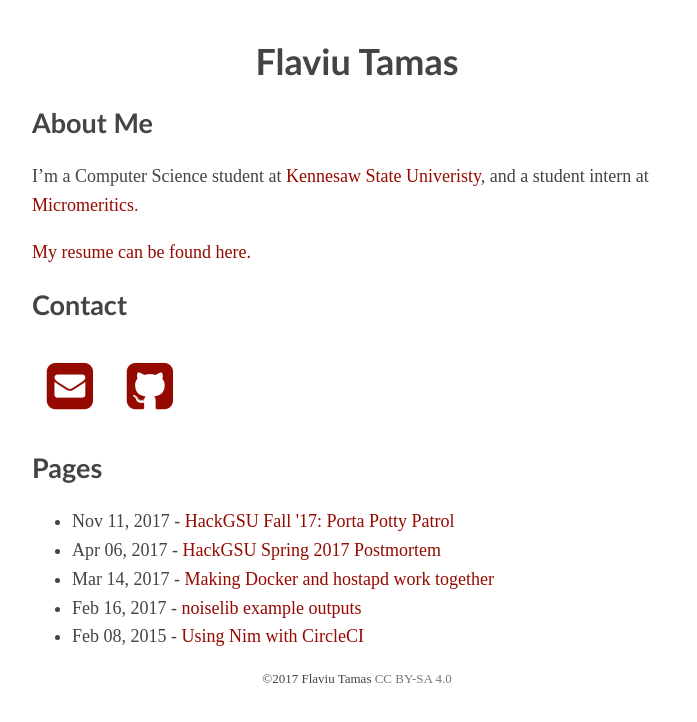
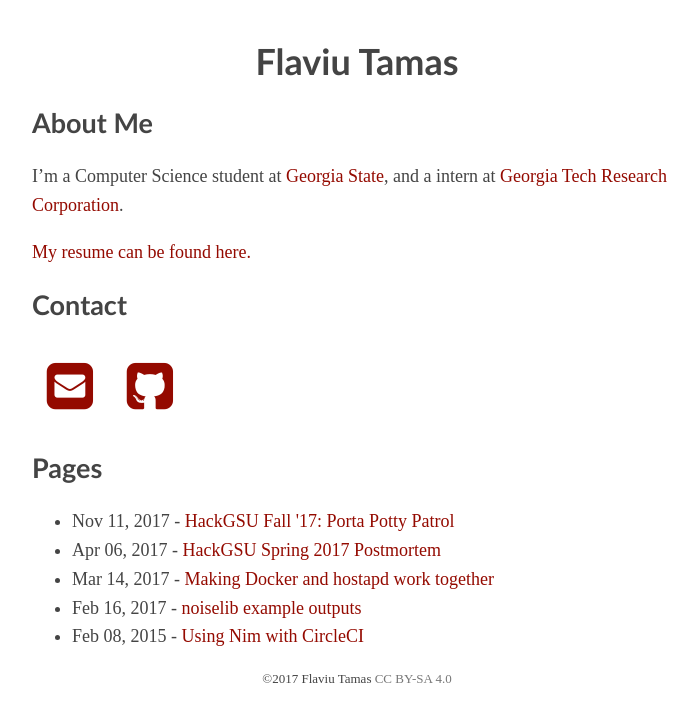
Before and after one commit to flaviut/flaviut.github.io, a Jekyll site: the page built from index.md, in a window 1280 px wide. Shown: the top 722 px of the page, without its empty margins (283-980 px from the left). Built offline with Jekyll 4.4.1, drawn with Linux system fonts in a browser that asks for light colours; some web fonts are replaced.

Commit message:
Update home page

```diff
--- a/index.md
+++ b/index.md
@@ -6,13 +6,16 @@ description: Flaviu Tamas's personal website.
 
 ## About Me
 
-I'm a Computer Science student at [Kennesaw State Univeristy][ksu], and a student intern at [Micromeritics][].
+I'm a Computer Science student at [Georgia State][gsu], and a intern at
+[Georgia Tech Research Corporation][gtri].
 
 [My resume can be found here.][resume]
 
 [micromeritics]: http://www.micromeritics.com/
+[gtri]: https://gtri.gatech.edu/
 [resume]: https://drive.google.com/open?id=0B1lFilx0211ITmZEa1gyZy1sVjA
 [ksu]: https://www.kennesaw.edu/
+[gsu]: http://www.gsu.edu/
 
 ## Contact
 <a href="mailto:me@flaviutamas.com"><i class="icon-big icon-mail-squared"></i></a>
```
